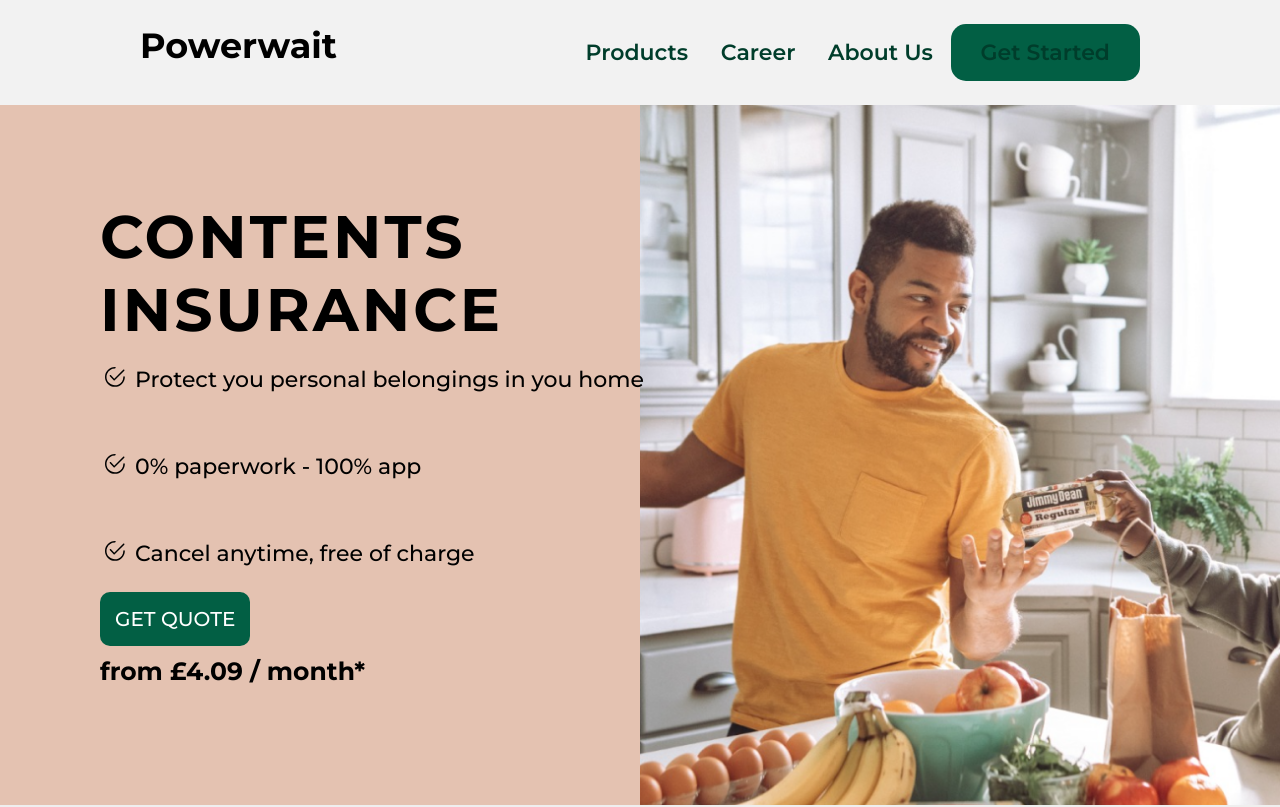
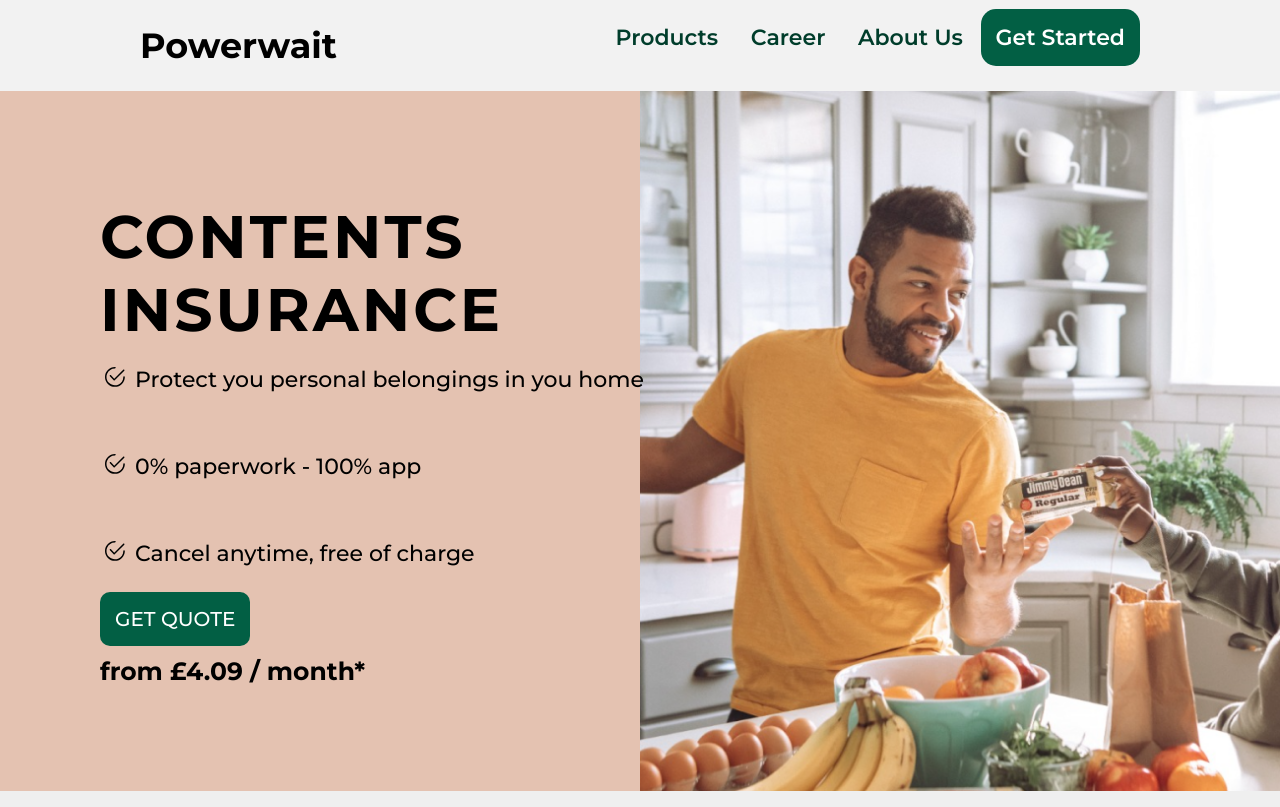
Before and after one commit to gulzarshukurova/Mynewcode, a plain HTML site: page index.html in a window 1280 px wide. Shown: the top 807 px of the page. Drawn offline with Linux system fonts and the light colour scheme; a web font is replaced by a local one.

Commit message:
bug
git status
:wq
:

```diff
--- a/style.css
+++ b/style.css
@@ -70,11 +70,11 @@ html {
 
 }
 
-.getstarted {
+.mainnav .getstarted a {
     padding: 1.5rem;
     background-color: #025F44 !important;
     border-radius: 15px;
-    color: white !important;
+    color: white ;
 
 }
 
```
